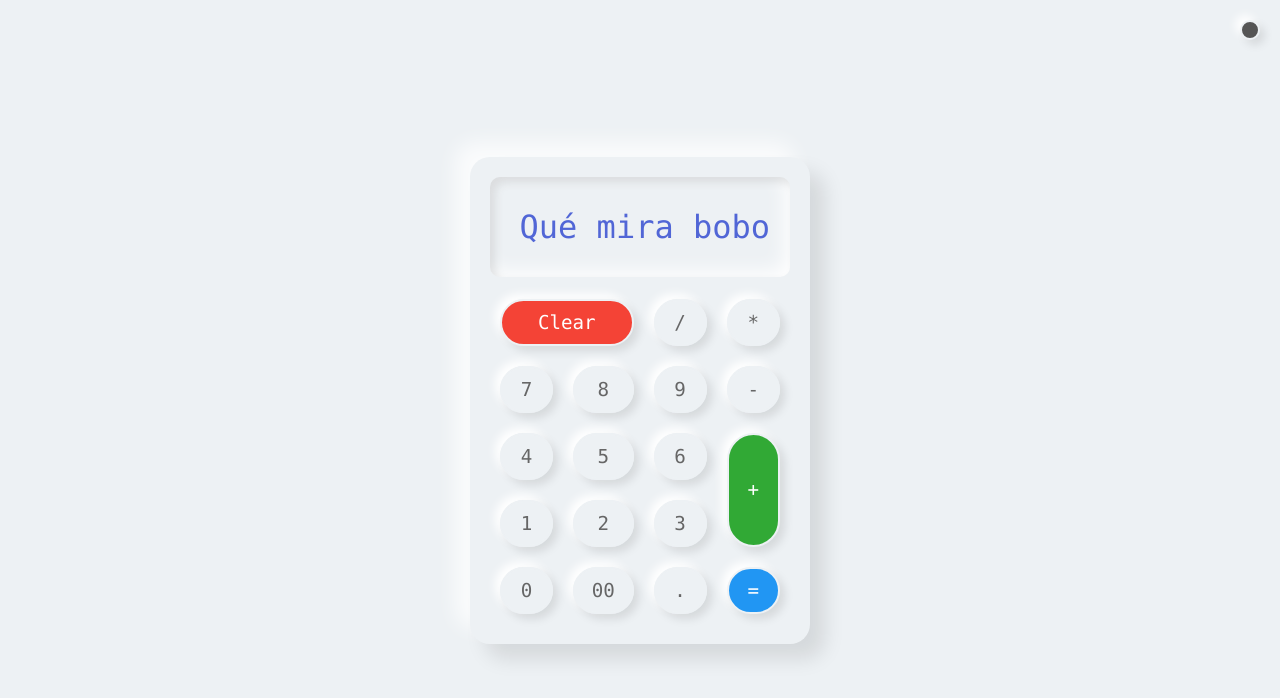
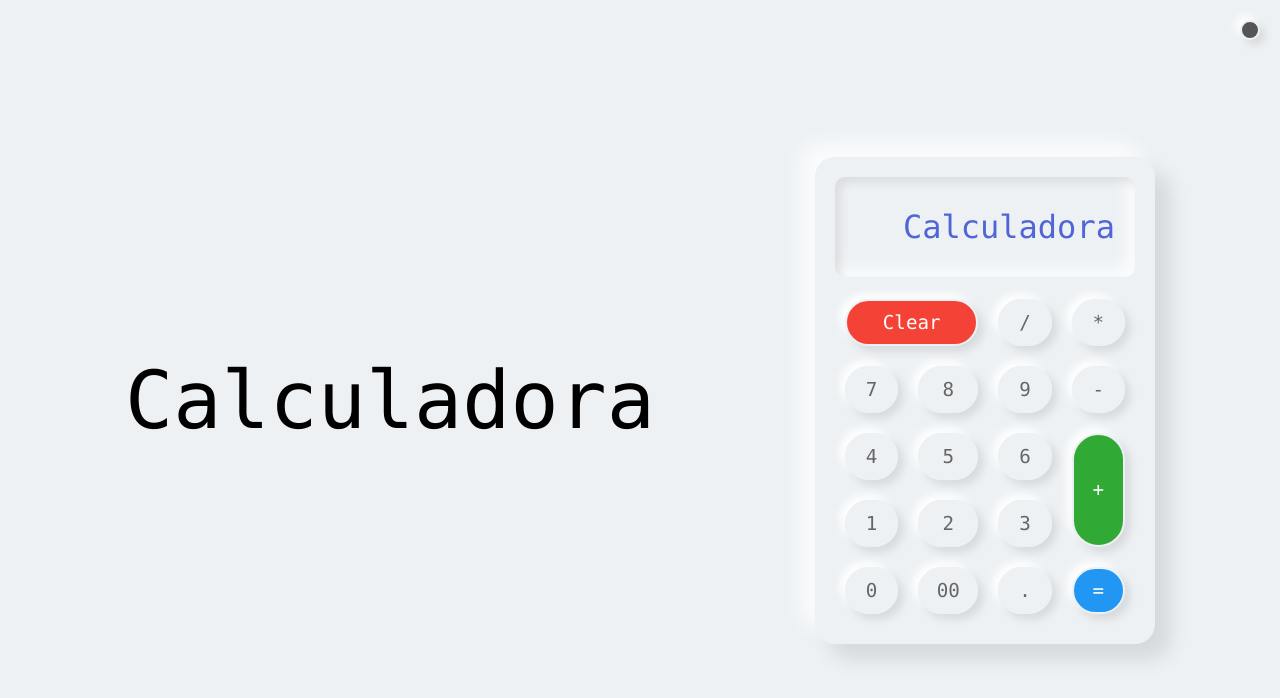
Before and after one commit to ysantilopez/CalculadoraOT, a plain HTML site: page index.html in a window 1280 px wide. Drawn offline with Linux system fonts and the light colour scheme.

Commit message:
Segundo commit

```diff
--- a/index.html
+++ b/index.html
@@ -6,12 +6,18 @@
     <meta name="viewport" content="width=device-width, initial-scale=1.0">
     <title>Calculadora</title>
     <link rel="stylesheet" href="style.css">
+    <script src="style.js"></script>
 </head>
 <body>
+
+    <header>
+        Calculadora
+    </header>
+
     <div class="toggleBtn"></div>
     <div class="calculator">
         <div class="buttons">
-            <h2 id="value">Qué mira bobo</h2>
+            <h2 id="value">Calculadora</h2>
             <span id="clear">Clear</span>
             <span>/</span>
             <span>*</span>
--- a/style.css
+++ b/style.css
@@ -13,6 +13,12 @@ body
     align-items: center;
     min-height: 100vh;
     background: #edf1f4;
+}
+
+header
+{
+    font-size: 5rem;
+    margin-right: 10rem;
 }
 
 .dark
--- /dev/null
+++ b/style.js
@@ -0,0 +1,2 @@
+var time = new Date();
+console.log(time.getHours () + ":" + time.getMinutes () + ":" + time.getSeconds());
```
